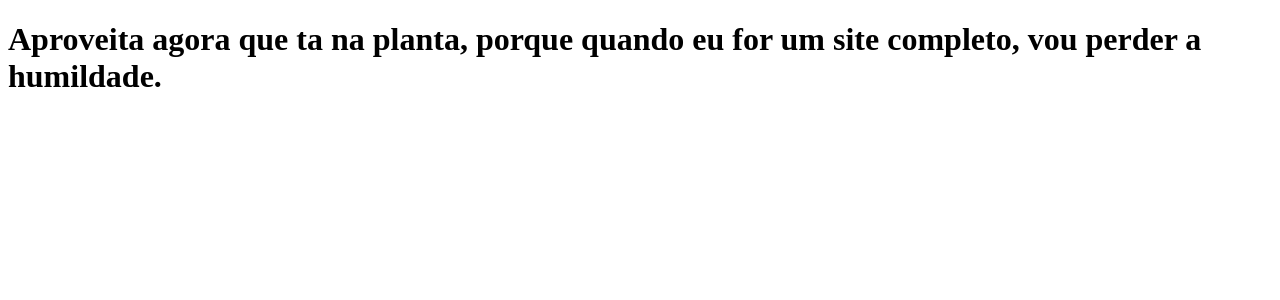
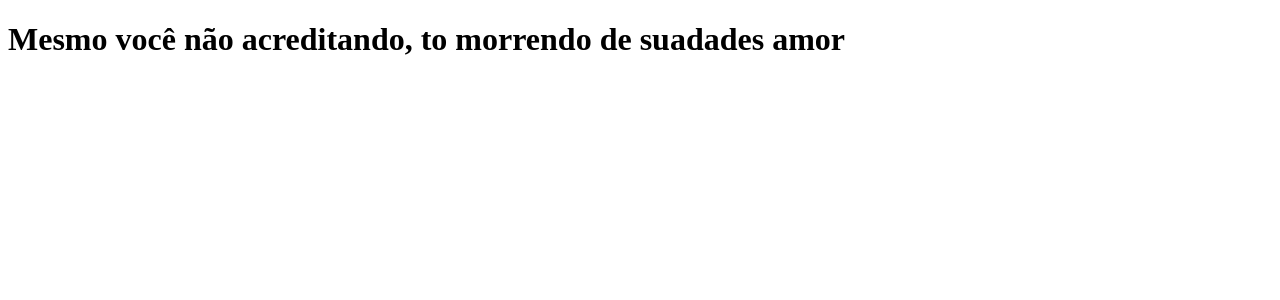
Before and after one commit to anathomaz2/clone-tabnews, a Next.js app: page / in a window 1280 px wide. Shown: the top 300 px of the page. Built offline with nearby package versions, Linux system fonts and the light colour scheme.

Commit message:
atualiza a frase de novo

```diff
--- a/pages/index.js
+++ b/pages/index.js
@@ -1,5 +1,5 @@
 function Home() {
-  return <h1> Aproveita agora que ta na planta, porque quando eu for um site completo, vou perder a humildade. </h1>;
+  return <h1> Mesmo você não acreditando, to morrendo de suadades amor </h1>;
 }
 
 export default Home;
```
